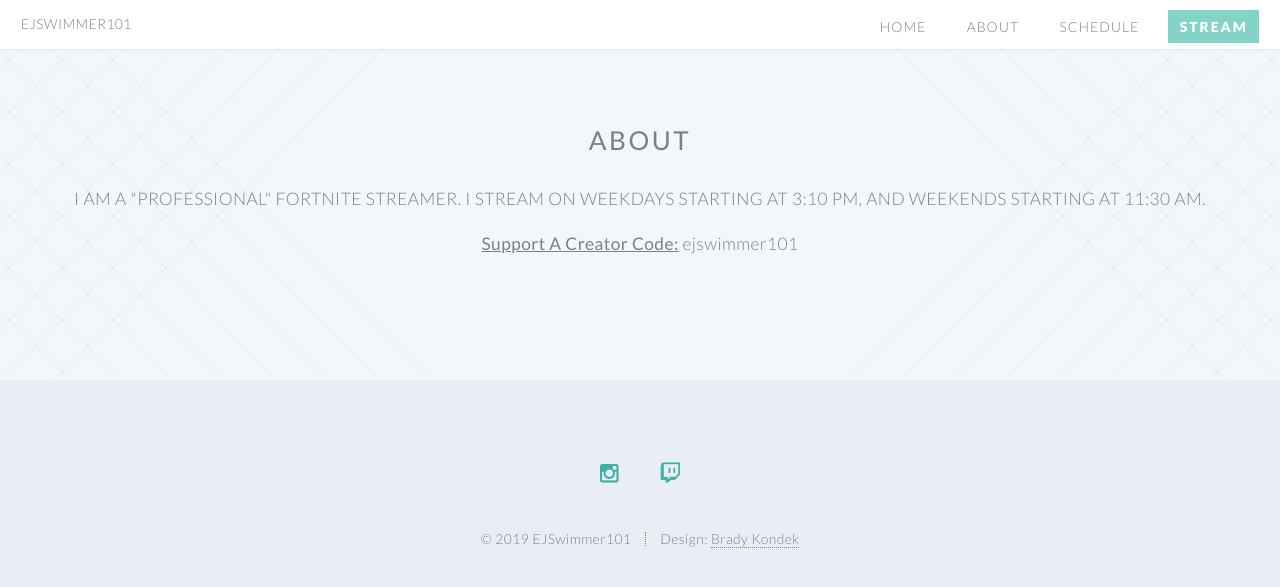
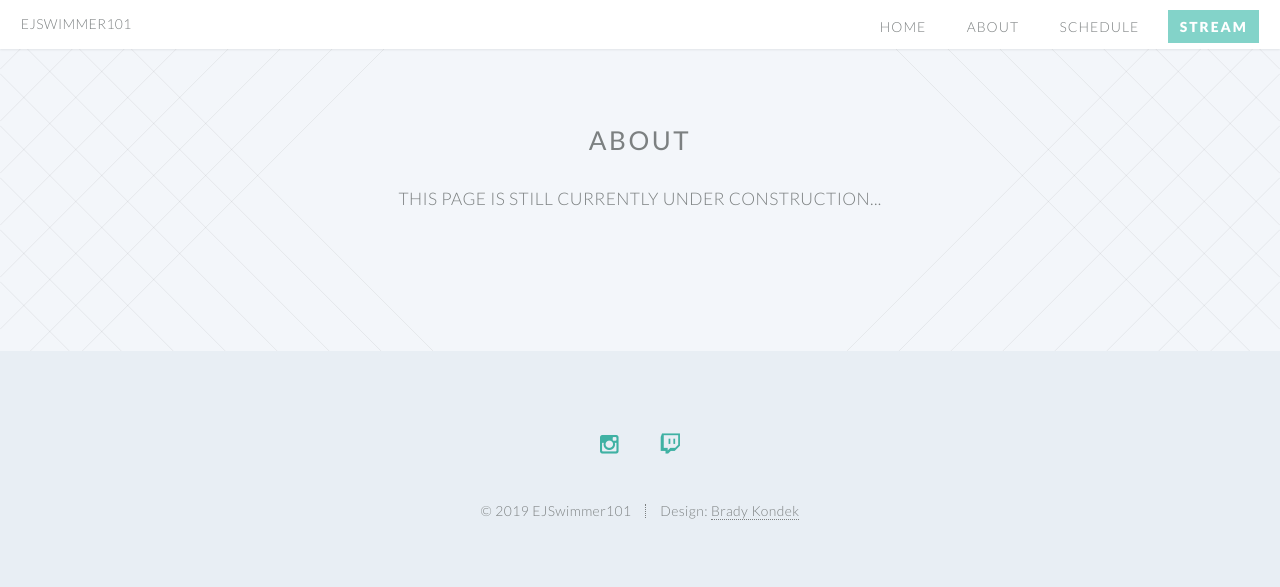
Before and after one commit to bradykondek/disneyworldman, a Jekyll site: the page built from about/index.html, in a window 1280 px wide. Shown: the top 587 px of the page. Built offline with Jekyll 4.4.1, drawn with Linux system fonts in a browser that asks for light colours.

Commit message:
Update index.html

```diff
--- a/about/index.html
+++ b/about/index.html
@@ -9,7 +9,6 @@
 <body>
   <article id="main">
         <center><h2><strong>ABOUT</strong></h2>
-<center><h4>I am a "professional" Fortnite streamer.  I stream on weekdays starting at 3:10 PM, and weekends starting at 11:30 AM.</h4></center>
-  <center><b><u>Support A Creator Code:</b></u> ejswimmer101</center>
+<center><h4>This page is still currently under construction...</h4></center>
 </body>
 </html>
```
